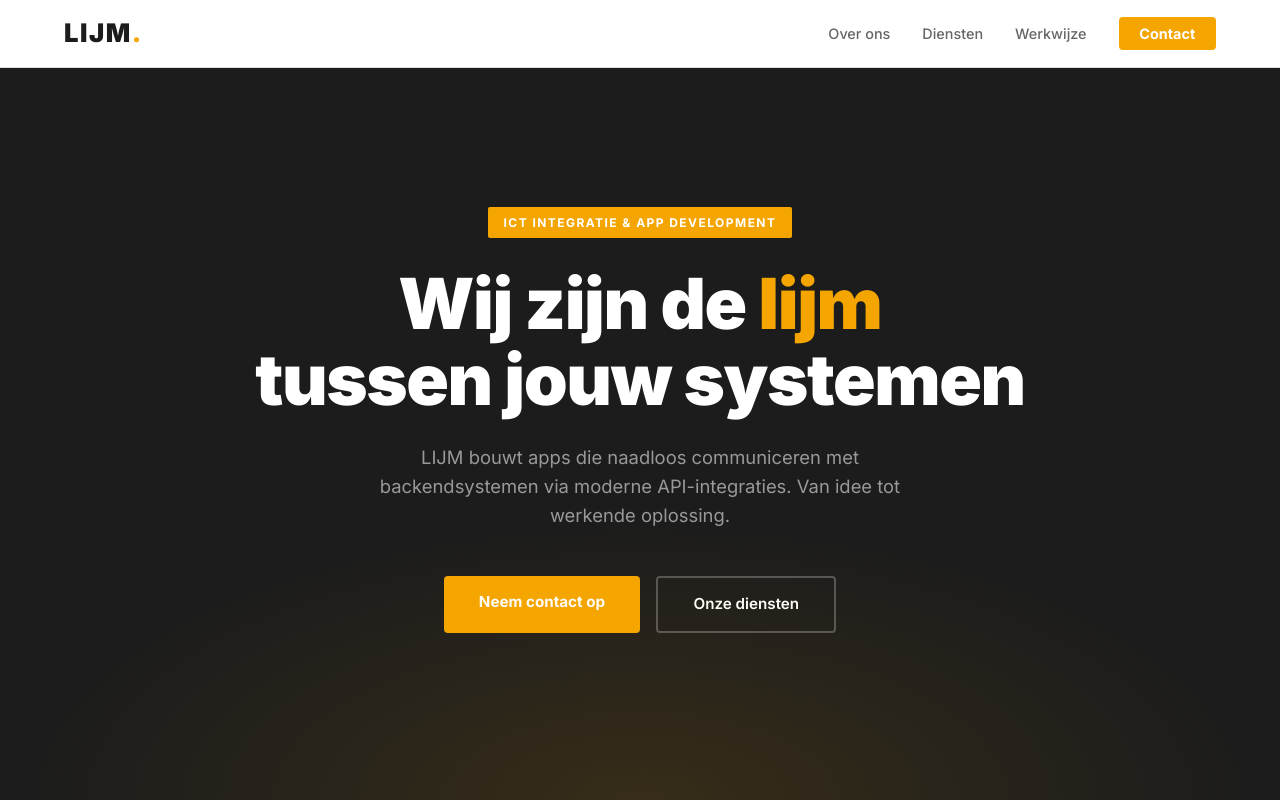
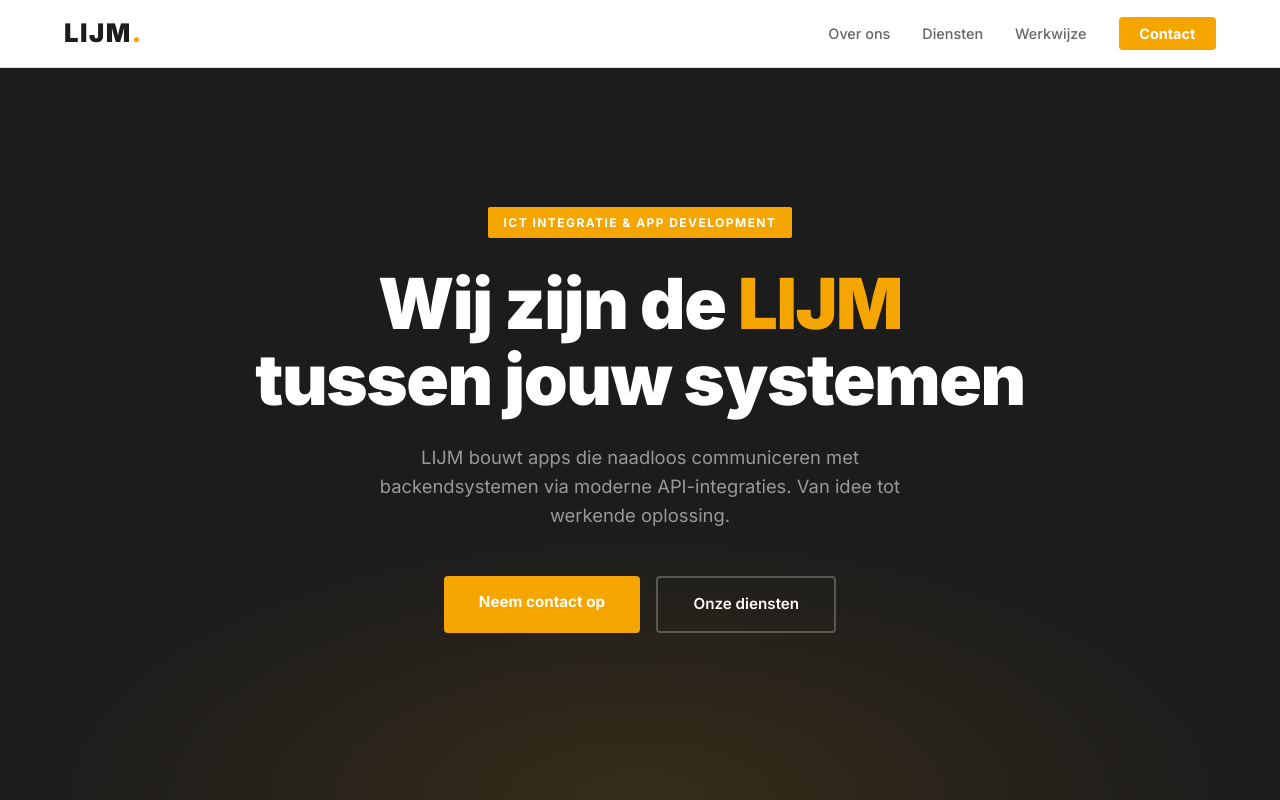
Before and after one commit to hbakermans/LIJM_PRO, a plain HTML site: page index.html in a window 1280 px wide. Shown: the top 800 px of the page. Drawn offline with Linux system fonts and the light colour scheme.

Commit message:
Capitalize LIJM in hero heading

```diff
--- a/index.html
+++ b/index.html
@@ -622,7 +622,7 @@
 <section id="hero">
   <div>
     <div class="hero-badge">ICT Integratie &amp; App Development</div>
-    <h1>Wij zijn de <span>lijm</span><br/>tussen jouw systemen</h1>
+    <h1>Wij zijn de <span>LIJM</span><br/>tussen jouw systemen</h1>
     <p class="hero-sub">LIJM bouwt apps die naadloos communiceren met backendsystemen via moderne API-integraties. Van idee tot werkende oplossing.</p>
     <div class="hero-actions">
       <a href="#contact" class="btn-primary">Neem contact op</a>
```
